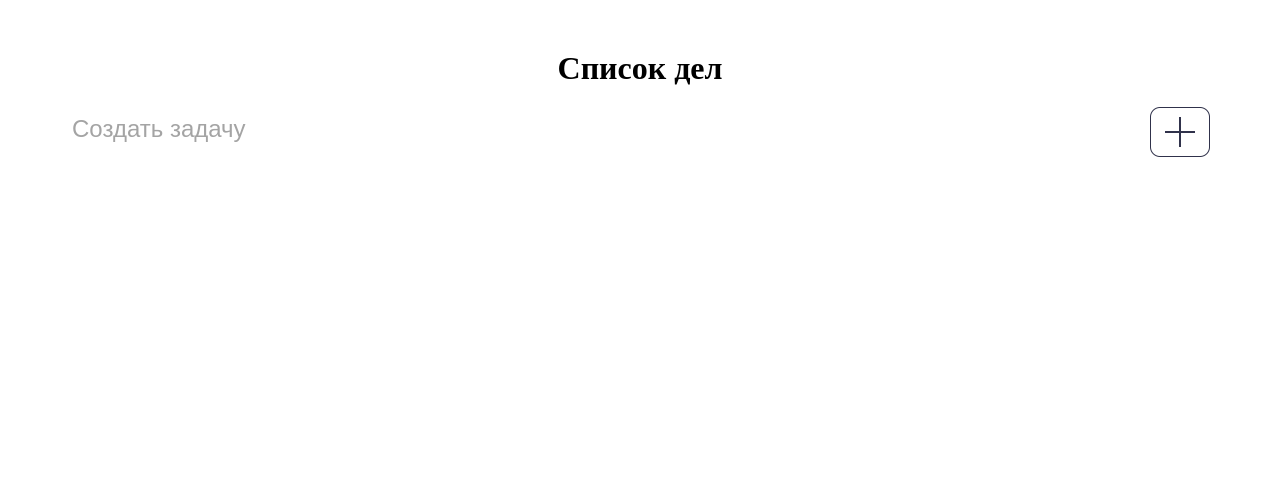
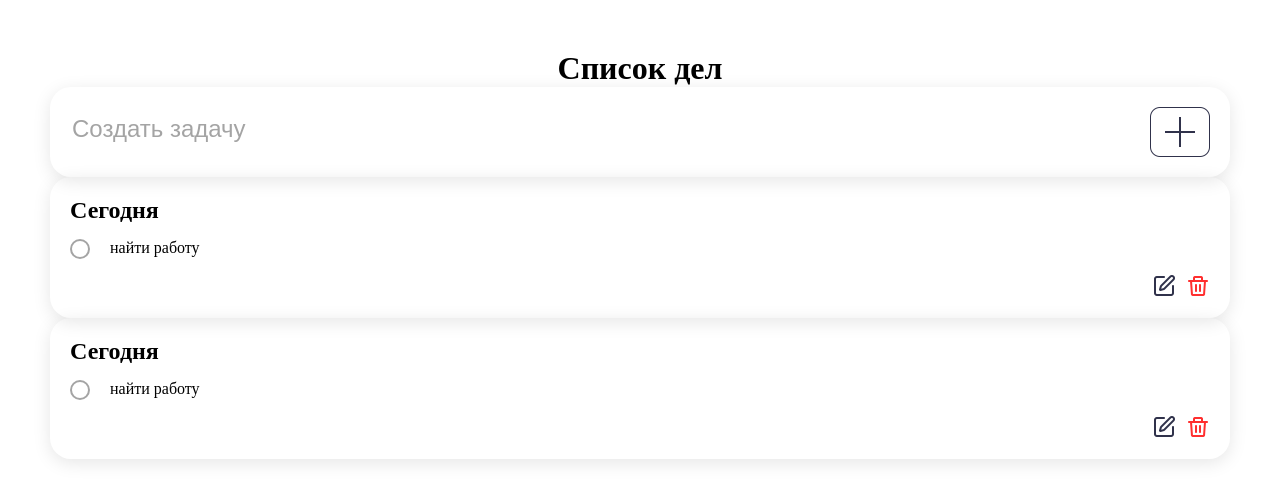
Before and after one commit to easuck/FERMA-test-task, a React (Vite) app: page / in a window 1280 px wide. Shown: the top 502 px of the page. Built offline with nearby package versions, Linux system fonts and the light colour scheme.

Commit message:
feat: added task card

```diff
--- a/src/App.tsx
+++ b/src/App.tsx
@@ -1,11 +1,14 @@
 import './App.scss'
 import TaskBar from "./components/TaskBar/TaskBar.tsx";
+import Task from "./components/Task/Task.tsx";
 
 const App = () => {
     return (
         <div className='mainPage'>
             <h1>Список дел</h1>
             <TaskBar/>
+            <Task text='найти работу'/>
+            <Task text='найти работу'/>
         </div>
     );
 };
--- /dev/null
+++ b/src/components/Task/Task.scss
@@ -0,0 +1,28 @@
+.Task{
+  display: flex;
+  flex-direction: column;
+  gap: 15px;
+  width: 100%;
+  border-radius: 21px;
+  padding: 20px;
+  box-shadow: 0 4px 17.8px 0 rgba(0, 0, 0, 0.1);
+  &_content{
+    display: flex;
+    gap: 20px;
+    &_status{
+      width: 20px;
+      height: 20px;
+      border-radius: 20px;
+      border: 2px solid #A4A4A4;
+    }
+  }
+  &_icons{
+    display: flex;
+    flex-direction: row-reverse;
+    gap: 10px;
+    & > img{
+      width: 24px;
+      height: 24px;
+    }
+  }
+}
--- /dev/null
+++ b/src/components/Task/Task.tsx
@@ -0,0 +1,23 @@
+import './Task.scss'
+
+type Props = {
+    text: string;
+}
+
+const Task = ({text}: Props) => {
+    return (
+        <div className='Task'>
+            <h2>Сегодня</h2>
+            <div className='Task_content'>
+                <div className='Task_content_status'/>
+                <div className='Task_content_text'>{text}</div>
+            </div>
+            <div className='Task_icons'>
+                <img src='/DeleteIcon.png' alt='delete'/>
+                <img src='/ChangeIcon.png' alt='change'/>
+            </div>
+        </div>
+    );
+};
+
+export default Task;
--- a/src/components/TaskBar/TaskBar.scss
+++ b/src/components/TaskBar/TaskBar.scss
@@ -5,6 +5,7 @@
   padding: 20px;
   display: flex;
   justify-content: space-between;
+  box-shadow: 0 4px 17.8px 0 rgba(0, 0, 0, 0.1);
   &_input{
     width: 100%;
     height: 100%;
```
Also changed, not shown: public/ChangeIcon.png (added), public/DeleteIcon.png (added).
